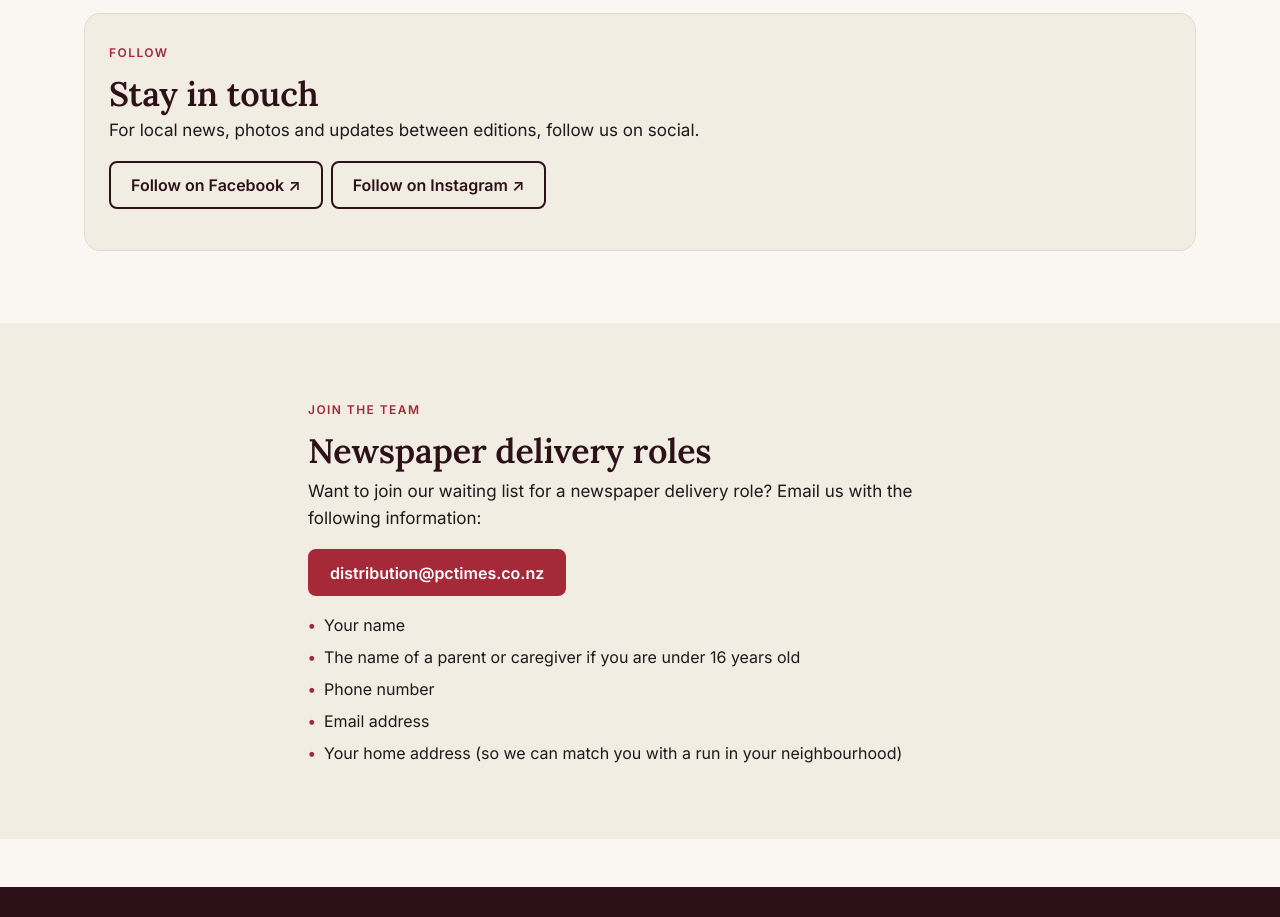
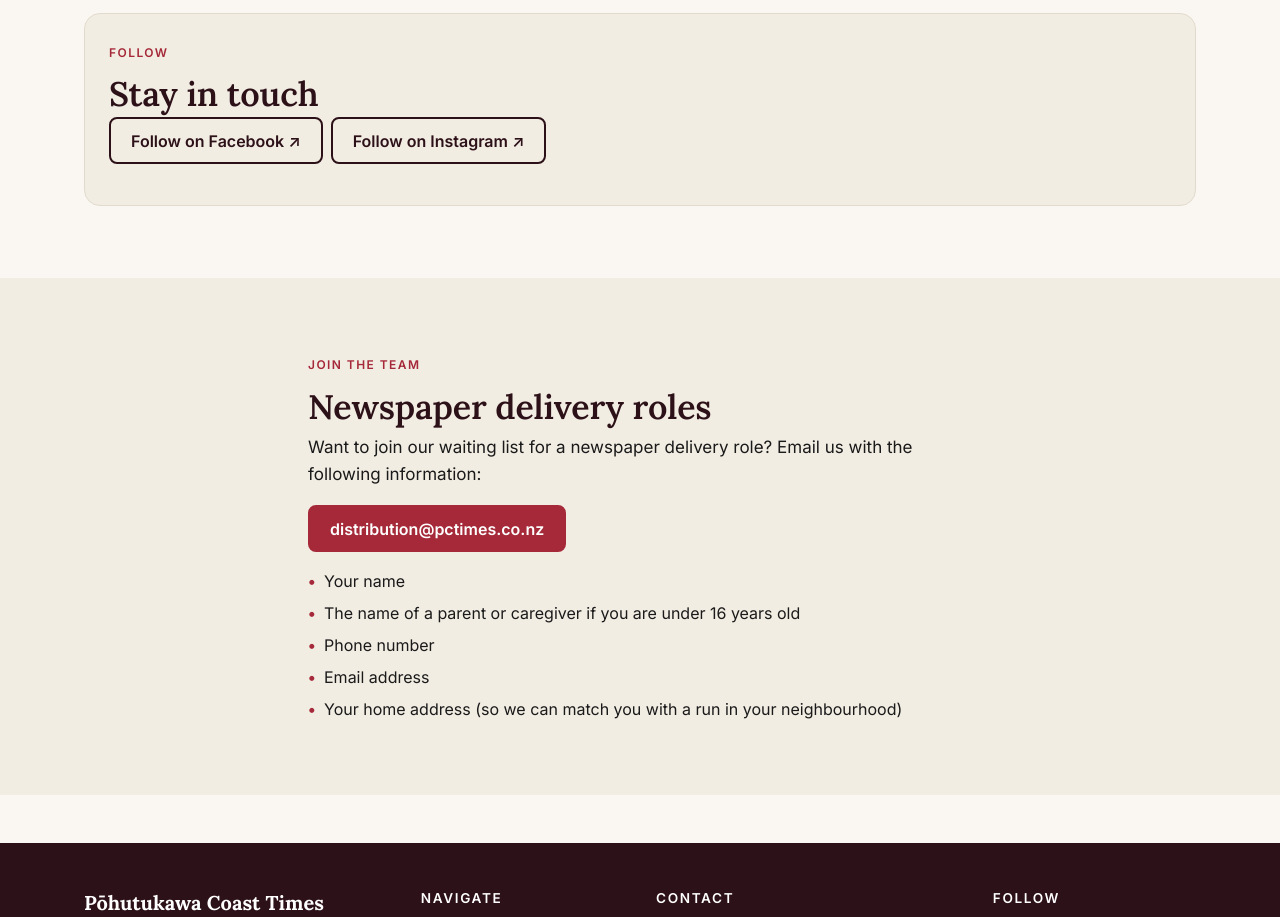
Before and after one commit to Corbynmiler/pctimes-site, an Eleventy site: page src/contact.njk in a window 1280 px wide. Shown: the part 935-1852 px from the top of the page. Built offline with nearby package versions, Linux system fonts and the light colour scheme; Eleventy itself is replaced by a stand-in of ours; files that its build step writes are made by us from their sources.

Commit message:
Contact: drop the social subtitle line

```diff
--- a/src/contact.njk
+++ b/src/contact.njk
@@ -43,7 +43,6 @@ bodyClass: "contact"
       <div class="contact-card-tile contact-card-tile--full">
         <p class="eyebrow">Follow</p>
         <h2>Stay in touch</h2>
-        <p>For local news, photos and updates between editions, follow us on social.</p>
         <p class="contact-card-tile__socials">
           {% if site.social.facebook %}<a class="btn btn--ghost" href="{{ site.social.facebook }}" target="_blank" rel="noopener">Follow on Facebook ↗</a>{% endif %}
           {% if site.social.instagram %}<a class="btn btn--ghost" href="{{ site.social.instagram }}" target="_blank" rel="noopener">Follow on Instagram ↗</a>{% endif %}
```
